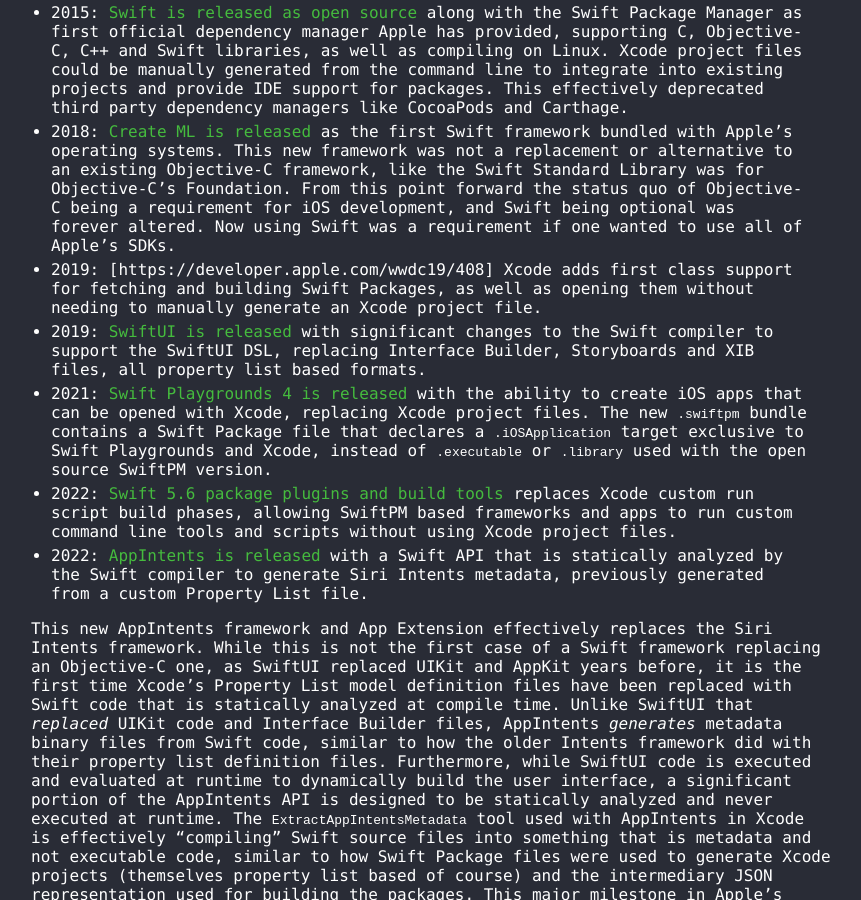
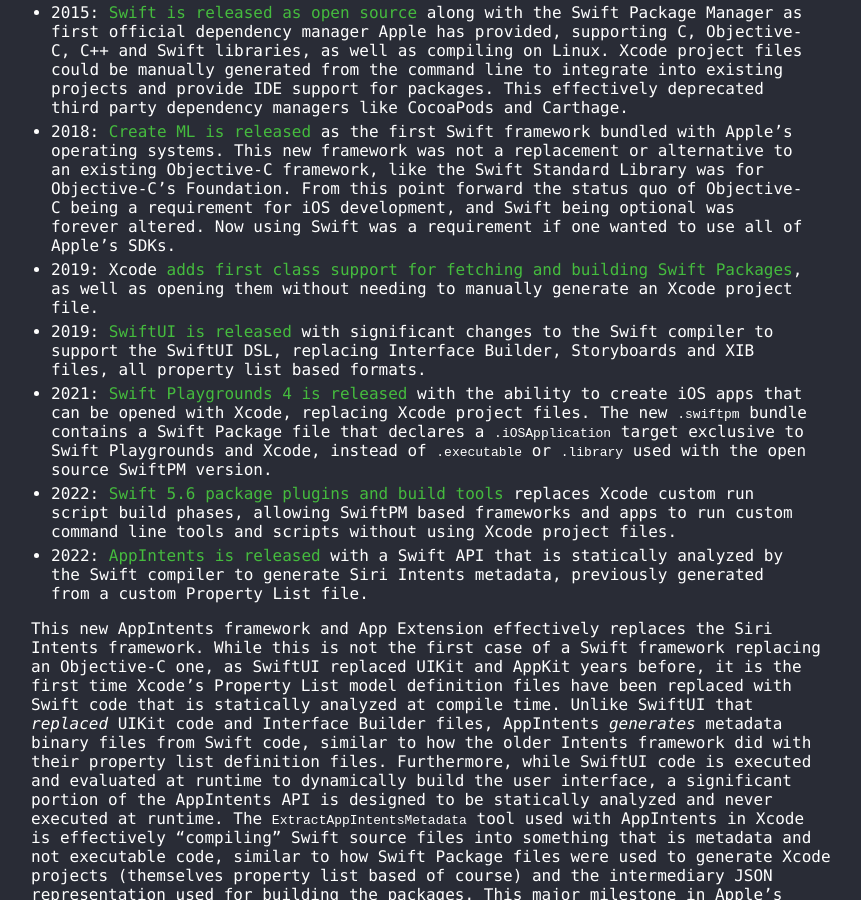
Before and after one commit to colemancda/colemancda.github.io, a Jekyll site: the page built from _posts/2022-09-23-wwdc22-appintents.md, in a window 1280 px wide and 900 px high, scrolled down 478 px. Shown: the whole window, without its empty margins (209-1070 px from the left). Built offline with Jekyll 4.4.1, drawn with Linux system fonts in a browser that asks for light colours.

Commit message:
Fixed typo

```diff
--- a/_posts/2022-09-23-wwdc22-appintents.md
+++ b/_posts/2022-09-23-wwdc22-appintents.md
@@ -10,7 +10,7 @@ With the release of the AppIntents framework @ WWDC22 for Siri Shortcuts, Apple
 
 - 2015: [Swift is released as open source](https://www.apple.com/newsroom/2015/12/03Apple-Releases-Swift-as-Open-Source/) along with the Swift Package Manager as first official dependency manager Apple has provided, supporting C, Objective-C, C++ and Swift libraries, as well as compiling on Linux. Xcode project files could be manually generated from the command line to integrate into existing projects and provide IDE support for packages. This effectively deprecated third party dependency managers like CocoaPods and Carthage.
 - 2018: [Create ML is released](https://developer.apple.com/documentation/CreateML)  as the first Swift framework bundled with Apple’s operating systems. This new framework was not a replacement or alternative to an existing Objective-C framework, like the Swift Standard Library was for Objective-C’s Foundation. From this point forward the status quo of Objective-C being a requirement for iOS development, and Swift being optional was forever altered. Now using Swift was a requirement if one wanted to use all of Apple’s SDKs.
-- 2019: [https://developer.apple.com/wwdc19/408] Xcode adds first class support for fetching and building Swift Packages, as well as opening them without needing to manually generate an Xcode project file.
+- 2019: Xcode [adds first class support for fetching and building Swift Packages]([https://developer.apple.com/wwdc19/408]), as well as opening them without needing to manually generate an Xcode project file.
 - 2019: [SwiftUI is released](https://developer.apple.com/news/?id=06032019b) with significant changes to the Swift compiler to support the SwiftUI DSL, replacing Interface Builder, Storyboards and XIB files, all property list based formats.
 - 2021: [Swift Playgrounds 4 is released](https://developer.apple.com/news/?id=v868vy6e) with the ability to create iOS apps that can be opened with Xcode, replacing Xcode project files. The new `.swiftpm` bundle contains a Swift Package file that declares a `.iOSApplication` target exclusive to Swift Playgrounds and Xcode, instead of `.executable` or `.library` used with the open source SwiftPM version.
 - 2022: [Swift 5.6 package plugins and build tools](https://developer.apple.com/wwdc22/110359) replaces Xcode custom run script build phases, allowing SwiftPM based frameworks and apps to run custom command line tools and scripts without using Xcode project files.
```
